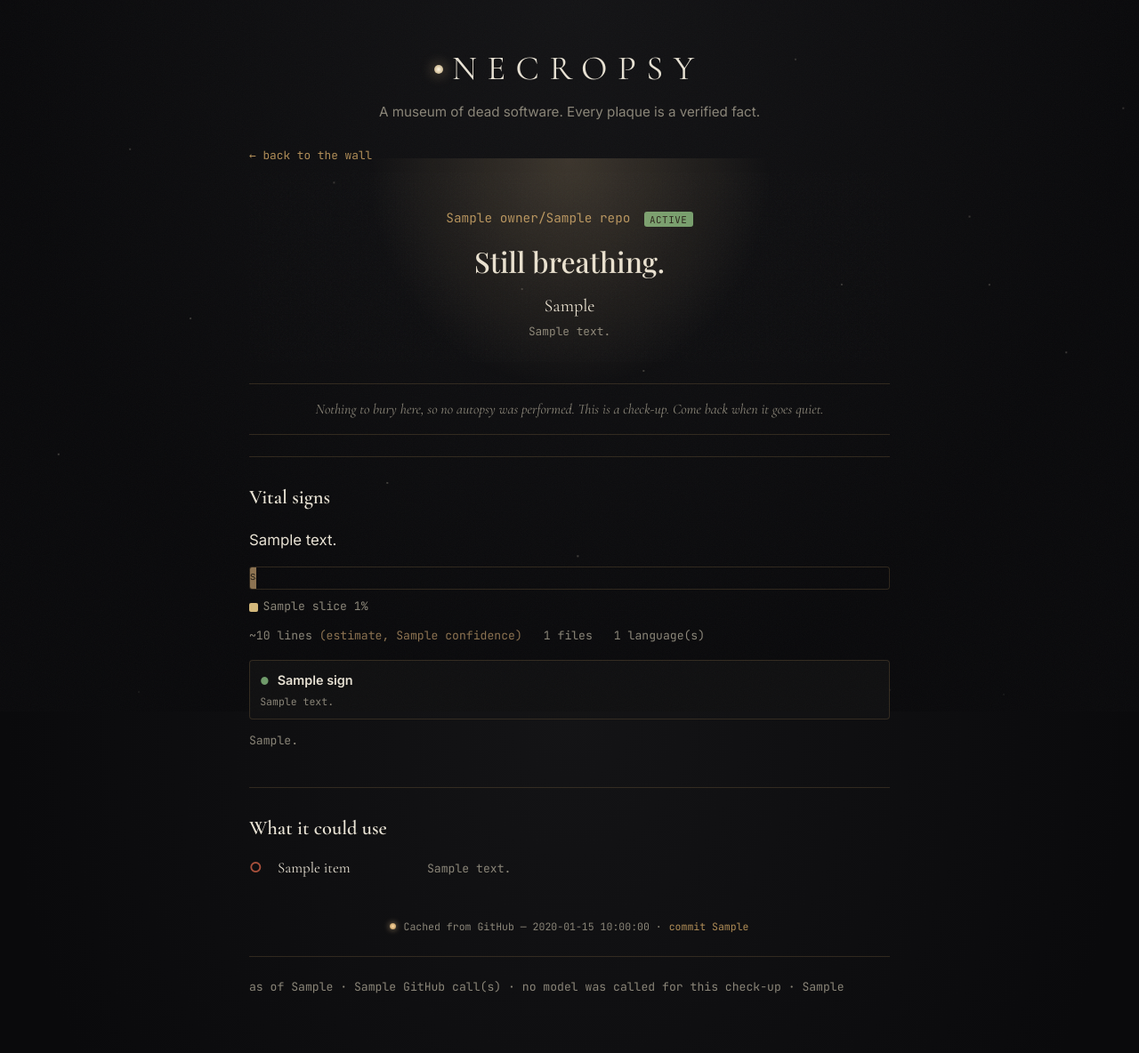
After one commit to Livingstonab/necropsy, a Flask app: template necropsy/web/templates/living.html in a window 1280 px wide. The commit adds this page. Shown: the whole page at 89% size. Run offline with Flask 3, Linux system fonts and the light colour scheme; the template is opened without the code that fills it: most values are stand-ins (such as "Sample title", 1, 10 or a date in 2020); parts of the project's set-up code (start-up, migrations or seed data) failed here and were passed over; some libraries are stand-ins or nearby versions; some web fonts are replaced.

Commit message:
Give active repositories a check-up instead of an autopsy
A repository committed to within 30 days and not archived is not dead, so
scoring it was a false claim: the wall was writing epitaphs for work that
was one day old. Living repositories now get their own page, spend no
model call, and never hang on the wall of the dead.

An archived repository is never living however recent its last commit,
because archiving is the owner's own declaration that it is finished.

This was written and tested but never committed, so the deployed app kept
sentencing fresh repositories. Schema version 5 regenerates the cached
graveyard under the new rule.

```diff
--- a/necropsy/analysis/service.py
+++ b/necropsy/analysis/service.py
@@ -306,6 +306,7 @@ class AnalysisService:
                     analysis_id=row.id,
                     slug=ref.slug,
                     plaque_title=f"{ref.owner}/{ref.name}",
+                    is_living=result.analysis.narrative.living,
                 )
                 if narration is not None and narration.attempts:
                     llm_calls.record_attempts(
--- a/necropsy/models/analysis.py
+++ b/necropsy/models/analysis.py
@@ -186,6 +186,8 @@ class Analysis(BaseModel):
         return {
             "ok": True,
             "cache_status": cache_status,
+            "status": "living" if self.narrative.living else "deceased",
+            "living": self.narrative.living,
             "served_at": (served_at or datetime.now().astimezone()).isoformat(),
             "slug": self.slug,
             "cache_key": self.cache_key,
--- a/necropsy/models/narrative.py
+++ b/necropsy/models/narrative.py
@@ -75,6 +75,10 @@ class LlmNarrative(BaseModel):
     confidence_note: str = ""
     llm_status: Literal["ok", "repaired", "failed", "skipped", "fallback"] = "skipped"
     rejected_stages: list[str] = Field(default_factory=list)
+    #: True for an active repository: the prose sections are `unavailable` with a
+    #: reason, because there is nothing to bury (P6, P7). Stored with the
+    #: narrative so a cached exhibit renders the same way on every read.
+    living: bool = False
 
     @classmethod
     def unavailable(cls, reason: str) -> LlmNarrative:
--- a/necropsy/store/exhibits.py
+++ b/necropsy/store/exhibits.py
@@ -38,6 +38,7 @@ SELECT e.id            AS exhibit_id,
        e.display_order AS display_order,
        e.user_inscription AS user_inscription,
        e.inscribed_at  AS inscribed_at,
+       e.is_living     AS is_living,
        e.updated_at    AS updated_at,
        a.*
   FROM exhibits e
@@ -61,6 +62,7 @@ class Exhibit:
     analysis: Analysis
     user_inscription: str | None = None
     inscribed_at: str | None = None
+    is_living: bool = False
 
     @classmethod
     def from_sqlite(cls, row: sqlite3.Row) -> Exhibit:
@@ -79,6 +81,7 @@ class Exhibit:
             analysis=load_analysis(analysis_row),
             user_inscription=row["user_inscription"] if "user_inscription" in keys else None,
             inscribed_at=row["inscribed_at"] if "inscribed_at" in keys else None,
+            is_living=bool(row["is_living"]) if "is_living" in keys else False,
         )
 
 
@@ -93,21 +96,27 @@ def upsert_exhibit(
     curated: bool = False,
     curator_note: str | None = None,
     display_order: int = 1000,
+    is_living: bool = False,
 ) -> int:
     """Point the repository's exhibit at `analysis_id`, creating it if needed.
 
     Curation flags and the curator note are only overwritten when the caller
     supplies them, so re-seeding cannot silently demote a curated exhibit and
     an ordinary re-analysis cannot promote one (R-5.5).
+
+    `is_living` is the exception: it always follows the newest analysis, because
+    a repository that was quiet last month and active this week (or the reverse)
+    should be filed under what it is now, not what it once was.
     """
     conn.execute(
         """
         INSERT INTO exhibits (
             repo_id, analysis_id, slug, plaque_title,
-            is_demo, curated, curator_note, display_order, updated_at
-        ) VALUES (?, ?, ?, ?, ?, ?, ?, ?, ?)
+            is_demo, curated, curator_note, display_order, is_living, updated_at
+        ) VALUES (?, ?, ?, ?, ?, ?, ?, ?, ?, ?)
         ON CONFLICT(repo_id) DO UPDATE SET
             analysis_id   = excluded.analysis_id,
+            is_living     = excluded.is_living,
             plaque_title  = excluded.plaque_title,
             is_demo       = MAX(exhibits.is_demo, excluded.is_demo),
             curated       = MAX(exhibits.curated, excluded.curated),
@@ -124,6 +133,7 @@ def upsert_exhibit(
             int(curated),
             curator_note,
             display_order,
+            int(is_living),
             utc_now_iso(),
         ),
     )
@@ -207,7 +217,9 @@ def list_exhibits(
     order_by = _ORDER_BY.get(sort)
     if order_by is None:
         raise ValueError(f"sort must be one of {SORTS}, got {sort!r}")
-    where = " WHERE e.is_demo = 1" if demo_only else ""
+    # A living repository never hangs on the wall: it is not in the museum of the
+    # dead (P6). Its own page still works through get_by_slug.
+    where = " WHERE e.is_living = 0" + (" AND e.is_demo = 1" if demo_only else "")
     rows = conn.execute(
         f"{_SELECT}{where} ORDER BY {order_by} LIMIT ? OFFSET ?",
         (max(0, limit), max(0, offset)),
@@ -216,7 +228,7 @@ def list_exhibits(
 
 
 def count_exhibits(conn: sqlite3.Connection, *, demo_only: bool = False) -> int:
-    sql = "SELECT COUNT(*) AS n FROM exhibits"
+    sql = "SELECT COUNT(*) AS n FROM exhibits WHERE is_living = 0"
     if demo_only:
-        sql += " WHERE is_demo = 1"
+        sql += " AND is_demo = 1"
     return int(conn.execute(sql).fetchone()["n"])
--- a/necropsy/web/app.py
+++ b/necropsy/web/app.py
@@ -24,7 +24,7 @@ from typing import Any
 from flask import Flask, Response, jsonify, render_template, request, url_for
 
 from necropsy.analysis.service import AnalysisService
-from necropsy.analysis.vitals import compute_vitals
+from necropsy.analysis.vitals import compute_vitals, pulse_line
 from necropsy.config import Config, load_config
 from necropsy.errors import NecropsyError, NotInGraveyard, wrap_unexpected
 from necropsy.github.urls import canonicalize
@@ -115,6 +115,21 @@ def _register_routes(app: Flask) -> None:
             raise _not_found(slug)
         payload = found.analysis.to_payload(cache_status="hit")
         vitals = compute_vitals(found.analysis.facts)
+
+        # An active repository gets a check-up page, not a plaque: no epitaph,
+        # no letter, no tombstone, no revival plan (P6).
+        if found.analysis.narrative.living:
+            headline, detail = pulse_line(found.analysis.facts.days_since_last_commit)
+            return render_template(
+                "living.html",
+                payload=payload,
+                vitals=vitals,
+                pulse_headline=headline,
+                pulse_detail=detail,
+                cached_tag=_cached_tag(found),
+                absent=[i for i in payload["whats_missing"]["items"] if not i["present"]],
+            )
+
         receipts = _receipts(found.row, found.analysis)
         return render_template(
             "exhibit.html",
--- a/necropsy/web/static/necropsy.css
+++ b/necropsy/web/static/necropsy.css
@@ -614,3 +614,16 @@ a:hover { color: var(--ink); }
   .reveal.lit [data-letter] { transition: none; }
   .tomb-inscription { transition: none; }
 }
+
+/* ======================================================================
+   THE LIVING CHECK-UP: an active repository is not dead (P6).
+   Same restraint as the plaque; no animation, nothing to reveal.
+   ====================================================================== */
+.plaque.living { transform: none; }
+.living-title { font-style: normal; font-weight: 500; max-width: none; }
+.tag-living { background: var(--shallow_grave); }
+.pulse-line {
+  font-family: var(--font-carved); font-size: 1.25rem; color: var(--text-primary);
+  margin: 0.9rem 0 0.2rem;
+}
+.pulse-detail { color: var(--text-muted); font-family: var(--font-data); font-size: 0.8rem; margin: 0; }
--- /dev/null
+++ b/necropsy/web/templates/living.html
@@ -0,0 +1,97 @@
+{% extends "base.html" %}
+{% set f = payload.what_was_built %}
+{% block title %}{{ payload.repo.owner }}/{{ payload.repo.name }} — still breathing — NECROPSY{% endblock %}
+
+{% block content %}
+<article class="plaque living">
+  <a class="back-link" href="{{ url_for('gallery') }}">← back to the wall</a>
+
+  <header class="plaque-head living-head">
+    <div class="plaque-spot" aria-hidden="true"></div>
+    <p class="plaque-repo">
+      <a href="{{ payload.repo.html_url }}" rel="noopener noreferrer" target="_blank">
+        {{ payload.repo.owner }}/{{ payload.repo.name }}
+      </a>
+      <span class="tag tag-living">active</span>
+    </p>
+    <h1 class="epitaph living-title">Still breathing.</h1>
+    <p class="pulse-line">{{ pulse_headline }}</p>
+    <p class="pulse-detail">{{ pulse_detail }}</p>
+  </header>
+
+  <p class="curator-note">
+    Nothing to bury here, so no autopsy was performed. This is a check-up.
+    Come back when it goes quiet.
+  </p>
+
+  <section class="section vitals">
+    <h2>Vital signs</h2>
+    <p class="summary">{{ f.summary }}</p>
+
+    <div class="lang-bar" role="img" aria-label="Language composition by bytes">
+      {% for slice in vitals.languages %}
+      <span class="lang-seg" style="--w: {{ slice.percent }}%"
+            title="{{ slice.name }}: {{ slice.percent }}% ({{ '{:,}'.format(slice.bytes) }} bytes)">
+        <span class="lang-seg-label">{{ slice.name }}</span>
+      </span>
+      {% endfor %}
+    </div>
+    <ul class="lang-legend mono">
+      {% for slice in vitals.languages[:6] %}
+      <li><span class="legend-swatch swatch-{{ loop.index0 }}"></span>{{ slice.name }} {{ slice.percent }}%</li>
+      {% endfor %}
+    </ul>
+
+    <ul class="facts mono">
+      <li>~{{ '{:,}'.format(vitals.loc_estimate) }} lines <em>(estimate, {{ vitals.loc_confidence }} confidence)</em></li>
+      <li>{{ f.file_count }} files</li>
+      <li>{{ vitals.language_count }} language(s)</li>
+    </ul>
+
+    <div class="health-strip">
+      {% for sign in vitals.signs %}
+      <div class="vsign {{ 'ok' if sign.present else 'absent' }}" title="{{ sign.detail }}">
+        <span class="vsign-mark" aria-hidden="true">{{ '●' if sign.present else '○' }}</span>
+        <span class="vsign-label">{{ sign.label }}</span>
+        <span class="vsign-detail mono">{{ sign.detail }}</span>
+      </div>
+      {% endfor %}
+    </div>
+    <p class="strength-line mono">{{ vitals.strength_line }}.</p>
+  </section>
+
+  <section class="section">
+    <h2>What it could use</h2>
+    {% if absent %}
+    <ul class="missing-list">
+      {% for item in absent %}
+      <li class="missing absent">
+        <span class="mark" aria-hidden="true">○</span>
+        <span class="missing-label">{{ item.label }}</span>
+        <span class="missing-detail mono">{{ item.detail }}</span>
+      </li>
+      {% endfor %}
+    </ul>
+    {% else %}
+    <p class="avr-text">Nothing structural is missing. It has what a living project usually has.</p>
+    {% endif %}
+  </section>
+
+  <div class="cached-tag mono">
+    <span class="cached-dot" aria-hidden="true"></span>
+    {% if cached_tag.commit_url %}
+    Cached from GitHub — {{ cached_tag.fetched_at }} ·
+    <a href="{{ cached_tag.commit_url }}" rel="noopener noreferrer" target="_blank">commit {{ cached_tag.short_sha }}</a>
+    {% else %}
+    Captured {{ cached_tag.fetched_at }} · commit {{ cached_tag.short_sha }}
+    {% endif %}
+  </div>
+
+  <footer class="provenance mono">
+    as of {{ payload.as_of[:19] }} ·
+    {{ payload.provenance.github_calls_used }} GitHub call(s) ·
+    no model was called for this check-up ·
+    {{ payload.provenance.deprecation_table_version }}
+  </footer>
+</article>
+{% endblock %}
```
Also changed, not shown: necropsy/__init__.py (+11 -2 lines), necropsy/analysis/vitals.py (+16 -0 lines), necropsy/cli.py (+13 -0 lines), necropsy/llm/validate.py (+49 -5 lines), necropsy/mcp/server.py (+15 -0 lines), necropsy/models/facts.py (+9 -0 lines), tests/test_living.py (added, +244 -0 lines), necropsy/store/migrations/0003_living.sql (added).
